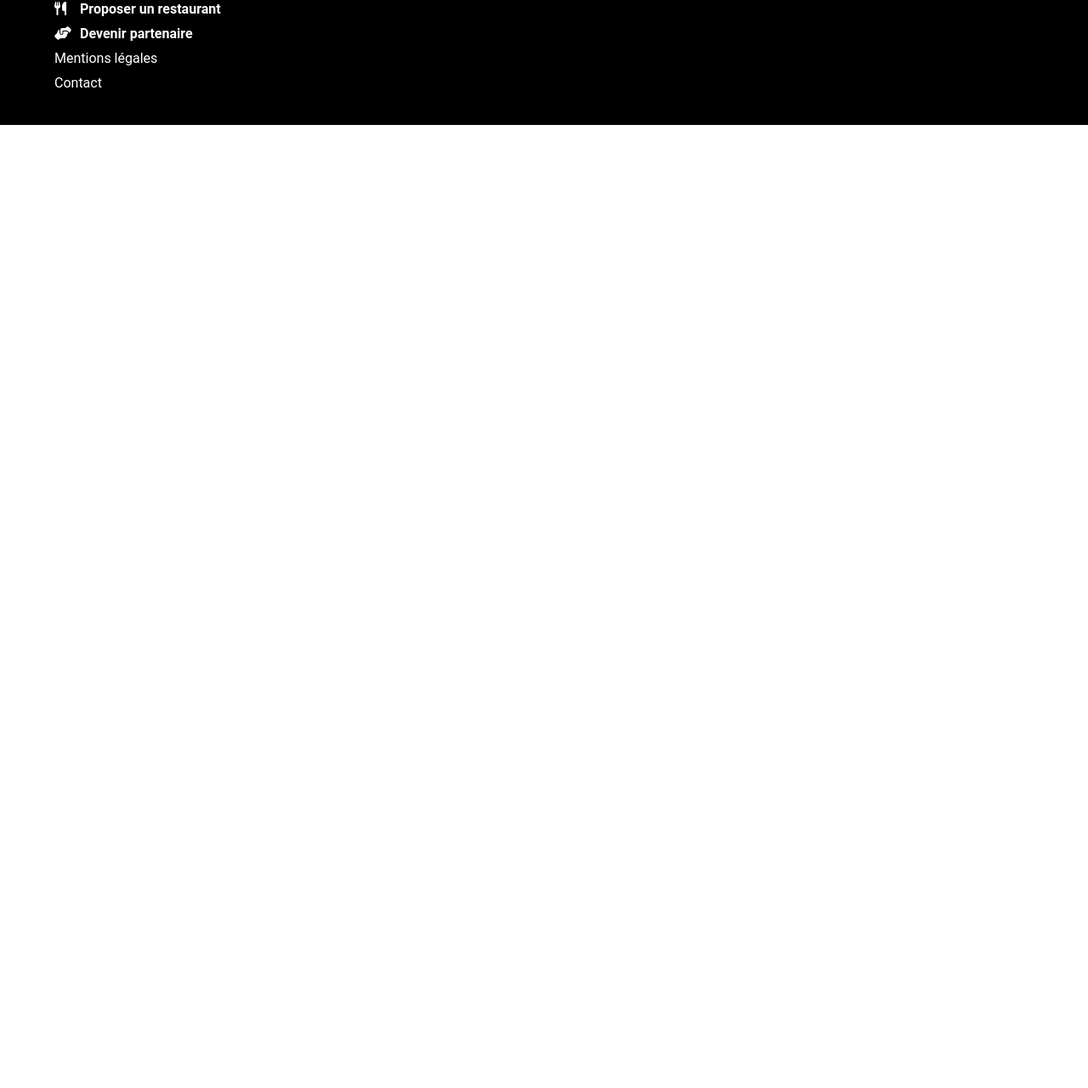
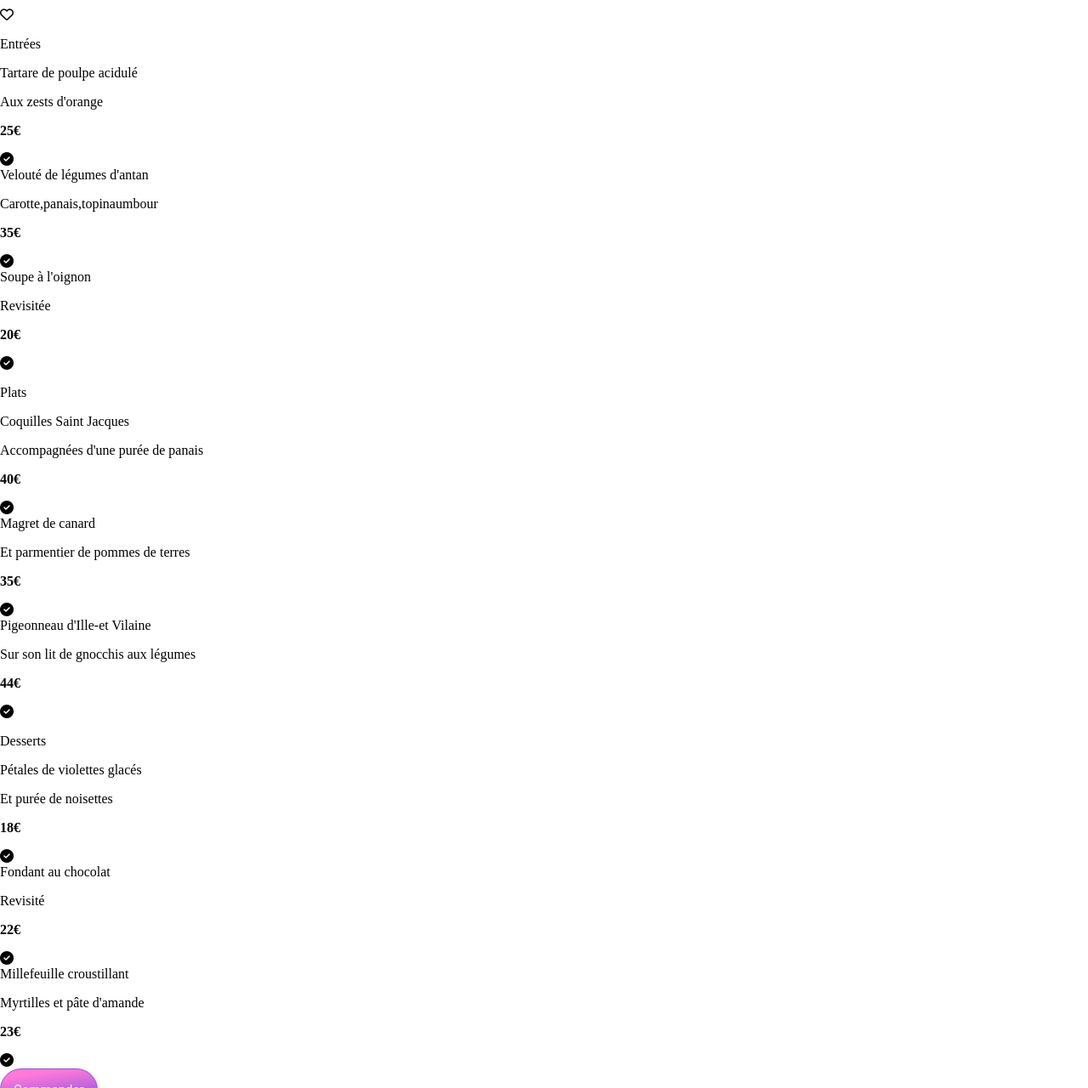
Before and after one commit to Kagaaaaaa/StevenLin_3_09092021, a website: page a_la_francaise.html in a window 1280 px wide. Shown: the part 2766-4046 px from the top of the page at 85% size. Before the commit the page ends 2913 px from the top, so only its background shows below. Drawn offline with Linux system fonts and the light colour scheme; a web font is replaced by a local one.

Commit message:
page menu quasi fini, premiere anim

```diff
--- a/a_la_francaise.html
+++ b/a_la_francaise.html
@@ -22,6 +22,127 @@
                 <div class="container_logo_restaurant"><img src="zimages/restaurants/toa-heftiba-DQKerTsQwi0-unsplash.jpg" /></div>
             </header>
 
+            <section>
+                <div class="restaurant_name">
+
+                    <div class="restaurant_header">
+                        <h2>A la française</h2>
+                        <i class="far fa-heart"></i>
+                    </div>
+
+
+                    <div class="starters">
+                        <p>Entrées</p>
+                        <div class="recipes">
+                            <div class="recipes__texts">
+                                <span>Tartare de poulpe acidulé</span>
+                                <p>Aux zests d'orange</p>
+                            </div>
+                            <p><strong>25€</strong></p>
+                            <div class="recipes__check_animation">
+                                <i class="fas fa-check-circle"></i>
+                            </div>
+                        </div>
+
+                        <div class="recipes">
+                            <div class="recipes__texts">
+                                <span>Velouté de légumes d'antan</span>
+                                <p class="recipes__texts__comments">Carotte,panais,topinaumbour</p>
+                                <p><strong>35€</strong></p>
+                            </div>
+                            <div class="recipes__check_animation">
+                                <i class="fas fa-check-circle"></i>
+                            </div>
+                        </div>
+
+                        <div class="recipes">
+                            <div class="recipes__texts">
+                                <span>Soupe à l'oignon</span>
+                                <p class="recipes__texts__comments">Revisitée</p>
+                                <p><strong>20€</strong></p>
+                            </div>
+                            <div class="recipes__check_animation">
+                                <i class="fas fa-check-circle"></i>
+                            </div>
+                        </div>
+                    </div>
+
+                    <div class="main_courses">
+                        <p>Plats</p>
+                        <div class="recipes">
+                            <div class="recipes__texts">
+                                <span>Coquilles Saint Jacques</span>
+                                <p class="recipes__texts__comments">Accompagnées d'une purée de panais</p>
+                                <p><strong>40€</strong></p>
+                            </div>
+                            <div class="recipes__check_animation">
+                                <i class="fas fa-check-circle"></i>
+                            </div>
+                        </div>
+
+                        <div class="recipes">
+                            <div class="recipes__texts">
+                                <span>Magret de canard</span>
+                                <p class="recipes__texts__comments">Et parmentier de pommes de terres</p>
+                                <p><strong>35€</strong></p>
+                            </div>
+                            <div class="recipes__check_animation">
+                                <i class="fas fa-check-circle"></i>
+                            </div>
+                        </div>
+
+                        <div class="recipes">
+                            <div class="recipes__texts">
+                                <span>Pigeonneau d'Ille-et Vilaine</span>
+                                <p class="recipes__texts__comments">Sur son lit de gnocchis aux légumes</p>
+                                <p><strong>44€</strong></p>
+                            </div>
+                            <div class="recipes__check_animation">
+                                <i class="fas fa-check-circle"></i>
+                            </div>
+                        </div>
+                    </div>
+
+                    <div class="desserts">
+                        <p>Desserts</p>
+                        <div class="recipes">
+                            <div class="recipes__texts">
+                                <span>Pétales de violettes glacés</span>
+                                <p class="recipes__texts__comments">Et purée de noisettes</p>
+                                <p><strong>18€</strong></p>
+                            </div>
+                            <div class="recipes__check_animation">
+                                <i class="fas fa-check-circle"></i>
+                            </div>
+                        </div>
+
+                        <div class="recipes">
+                            <div class="recipes__texts">
+                                <span>Fondant au chocolat</span>
+                                <p class="recipes__texts__comments">Revisité</p>
+                                <p><strong>22€</strong></p>
+                            </div>
+                            <div class="recipes__check_animation">
+                                <i class="fas fa-check-circle"></i>
+                            </div>
+                        </div>
+
+                        <div class="recipes">
+                            <div class="recipes__texts">
+                                <span>Millefeuille croustillant</span>
+                                <p class="recipes__texts__comments">Myrtilles et pâte d'amande</p>
+                                <p><strong>23€</strong></p>
+                            </div>
+                            <div class="recipes__check_animation">
+                                <i class="fas fa-check-circle"></i>
+                            </div>
+                        </div>
+
+                        <button>Commander</button>
+                    </div>
+
+                </div>
+            </section>
             <footer>
                 <h3>ohmyfood</h3>
                 <div class="footer_container">
--- a/package.json
+++ b/package.json
@@ -17,5 +17,8 @@
   "bugs": {
     "url": "https://github.com/Kagaaaaaa/StevenLin_3_09092021/issues"
   },
-  "homepage": "https://github.com/Kagaaaaaa/StevenLin_3_09092021#readme"
+  "homepage": "https://github.com/Kagaaaaaa/StevenLin_3_09092021#readme",
+  "dependencies": {
+    "sass": "^1.42.1"
+  }
 }
```
